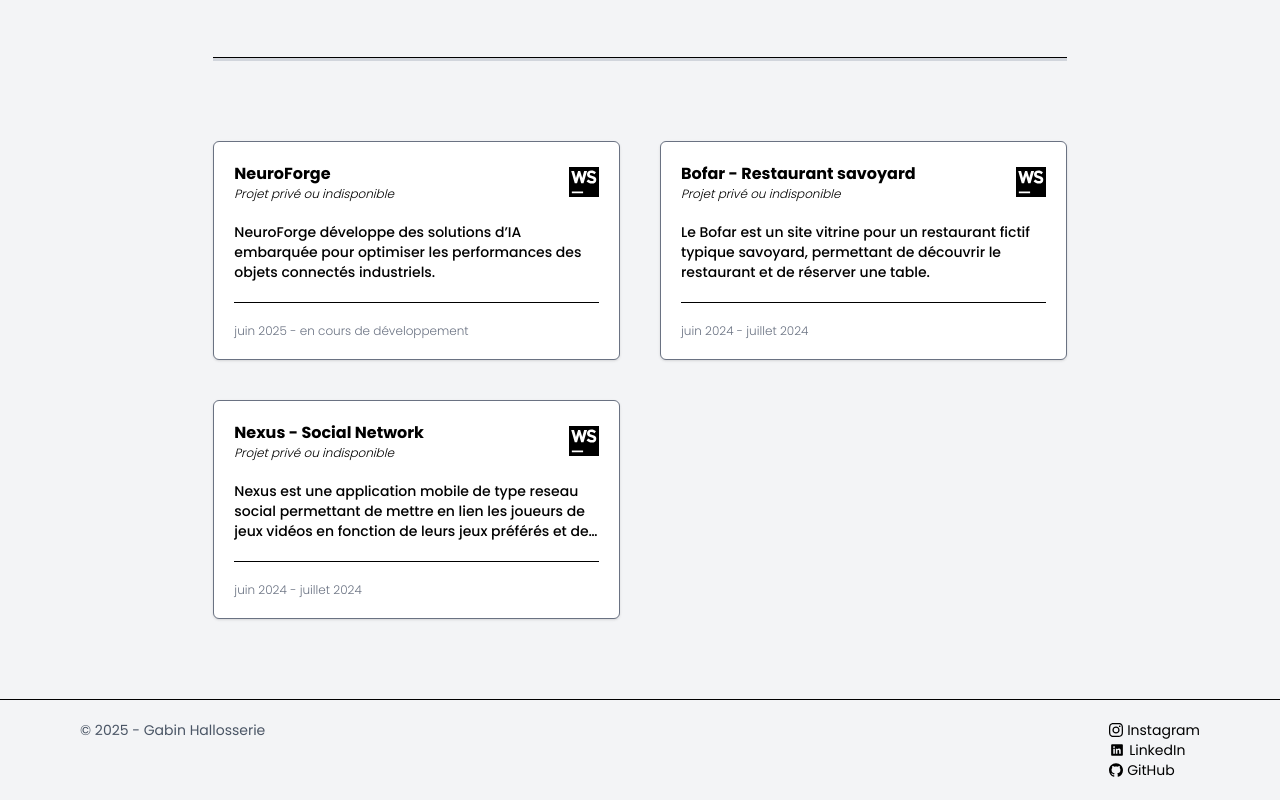
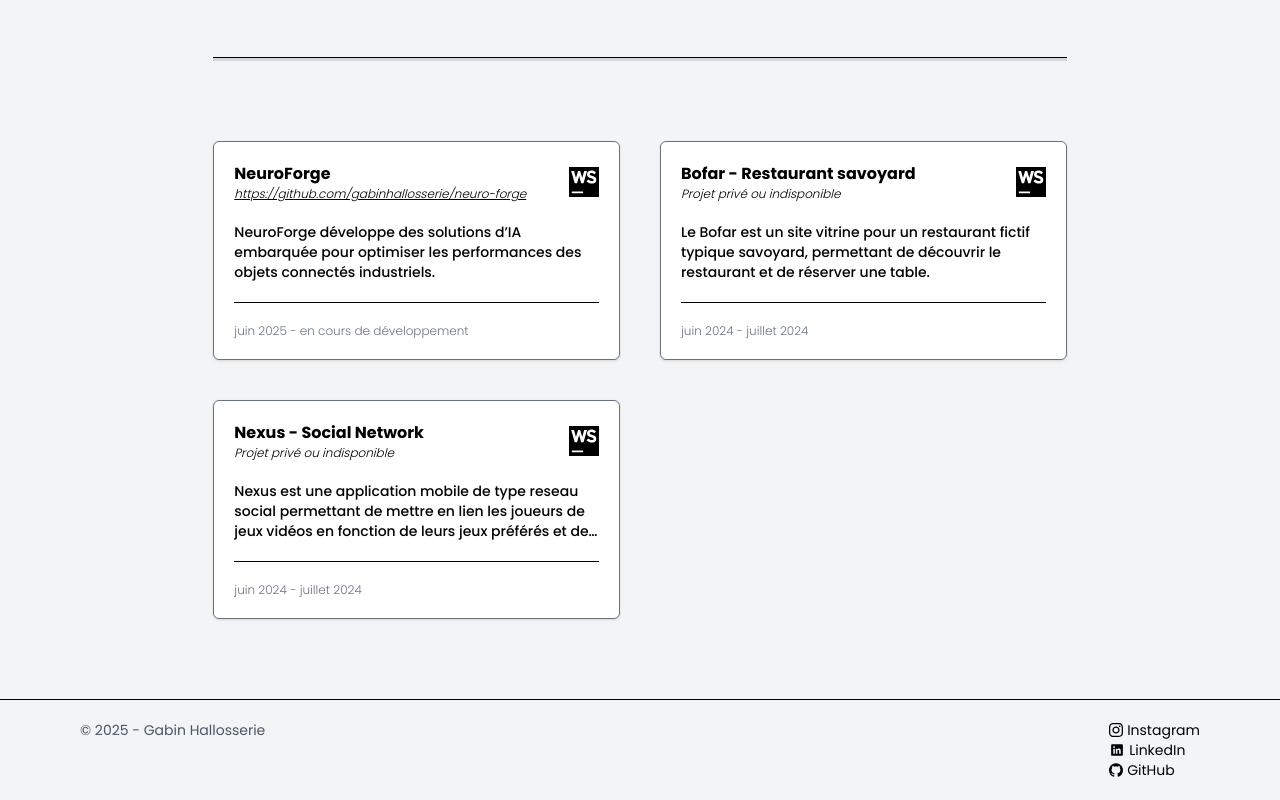
Before and after one commit to gabinhallosserie/portfolio, a Next.js app: page / in a window 1280 px wide. Shown: the part 999-1799 px from the top of the page. Built offline with nearby package versions, Linux system fonts and the light colour scheme.

Commit message:
v1.0: add neuroforge link

```diff
--- a/components/Projects.js
+++ b/components/Projects.js
@@ -6,7 +6,7 @@ export default function Projects() {
         {
             name: "NeuroForge",
             description: "NeuroForge développe des solutions d’IA embarquée pour optimiser les performances des objets connectés industriels.",
-            link: "",
+            link: "https://github.com/gabinhallosserie/neuro-forge",
             logo: "/assets/logos/webstorm.svg",
             date: "juin 2025 - en cours de développement"
         },
```
